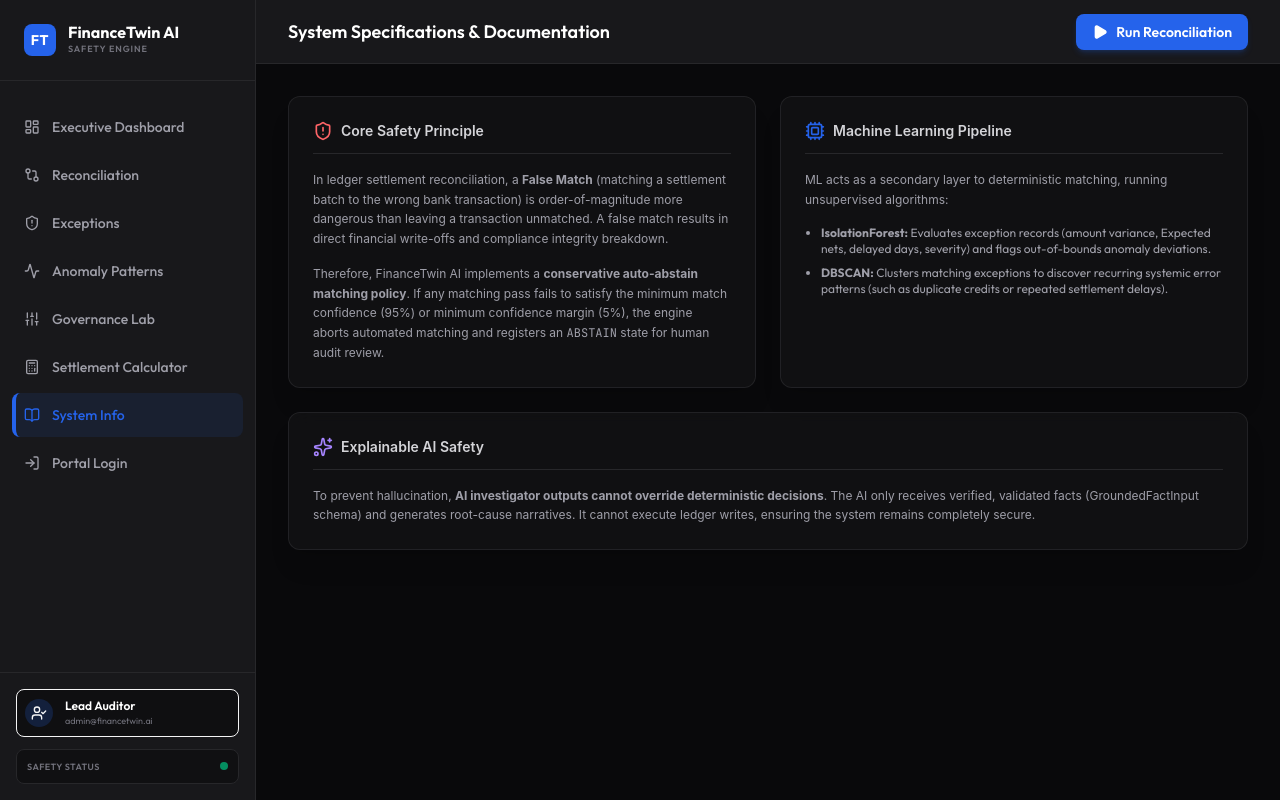
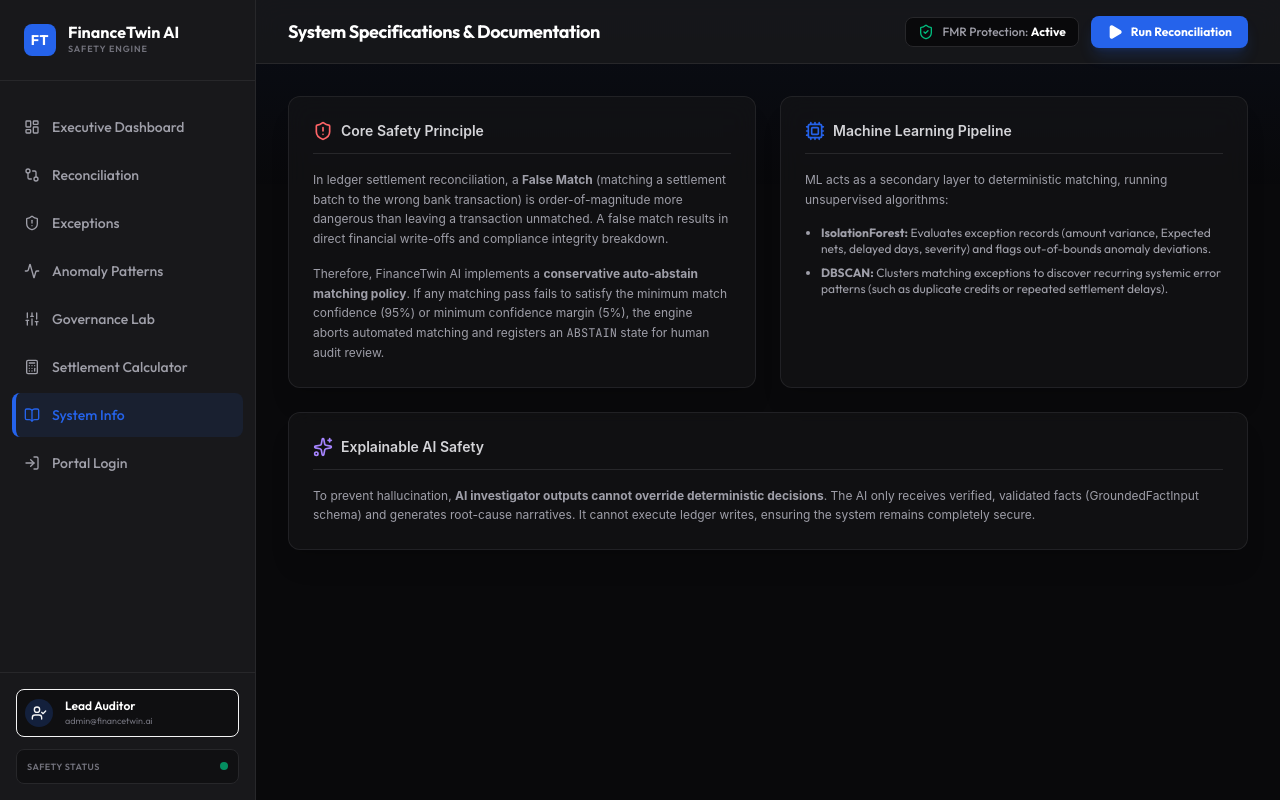
Before and after one commit to rakeshtunasahu/Financetwin-AI, a React (Vite) app in the folder frontend/: page /about in a window 1280 px wide. Built offline with nearby package versions, Linux system fonts and the light colour scheme; no server answers.

Commit message:
Enhance Header layout and PageContainer background gradients

```diff
--- a/frontend/src/components/layout/Header.tsx
+++ b/frontend/src/components/layout/Header.tsx
@@ -1,5 +1,5 @@
 import React, { useState } from 'react';
-import { Play, RotateCw } from 'lucide-react';
+import { Play, RotateCw, Activity, ShieldCheck, Bell } from 'lucide-react';
 import { apiFetch } from '../../api/client';
 
 interface HeaderProps {
@@ -29,28 +29,39 @@ export default function Header({ title, onRefresh }: HeaderProps) {
   };
 
   return (
-    <header className="h-16 bg-zinc-900 border-b border-zinc-800 flex items-center justify-between px-8 z-10 shrink-0">
+    <header className="h-16 bg-zinc-900/90 backdrop-blur-md border-b border-zinc-800 flex items-center justify-between px-8 z-10 shrink-0">
       <div className="flex items-center gap-4">
-        <h2 className="text-lg font-semibold text-white">{title}</h2>
+        <h2 className="text-lg font-bold text-white tracking-tight flex items-center gap-2">
+          <span>{title}</span>
+        </h2>
+
         {message && (
-          <div className="bg-zinc-950 border border-zinc-800 text-xs px-3 py-1.5 rounded-lg text-zinc-300">
+          <div className="bg-zinc-950 border border-brand-500/30 text-xs px-3.5 py-1.5 rounded-lg text-brand-400 font-medium animate-fade-in flex items-center gap-2 shadow-lg">
+            <Activity className="w-3.5 h-3.5 animate-pulse text-brand-500" />
             {message}
           </div>
         )}
       </div>
 
       <div className="flex items-center gap-3">
+        {/* Safety Gate Status Badge */}
+        <div className="hidden sm:flex items-center gap-2 px-3 py-1.5 bg-zinc-950 border border-zinc-800 rounded-lg text-xs font-medium text-zinc-400">
+          <ShieldCheck className="w-4 h-4 text-emerald-500" />
+          <span>FMR Protection: <strong className="text-white">Active</strong></span>
+        </div>
+
+        {/* Action Button */}
         <button
           onClick={handleRunReconciliation}
           disabled={running}
-          className="flex items-center gap-2 px-4 py-2 bg-brand-500 hover:bg-brand-600 disabled:opacity-50 text-white rounded-lg text-sm font-semibold transition-all duration-200 shadow-md shadow-brand-500/20"
+          className="flex items-center gap-2 px-4 py-2 bg-brand-500 hover:bg-brand-600 active:scale-95 disabled:opacity-50 text-white rounded-lg text-xs font-bold transition-all duration-200 shadow-lg shadow-brand-500/20"
         >
           {running ? (
             <RotateCw className="w-4 h-4 animate-spin" />
           ) : (
             <Play className="w-4 h-4 fill-white" />
           )}
-          {running ? 'Processing...' : 'Run Reconciliation'}
+          {running ? 'Processing Cycle...' : 'Run Reconciliation'}
         </button>
       </div>
     </header>
--- a/frontend/src/components/layout/PageContainer.tsx
+++ b/frontend/src/components/layout/PageContainer.tsx
@@ -10,11 +10,14 @@ interface PageContainerProps {
 
 export default function PageContainer({ title, children, onRefresh }: PageContainerProps) {
   return (
-    <div className="flex h-screen w-screen overflow-hidden bg-zinc-950 text-zinc-100">
+    <div className="flex h-screen w-screen overflow-hidden bg-zinc-950 text-zinc-100 relative">
+      {/* Background Glow Overlay */}
+      <div className="fixed top-0 left-64 w-[calc(100vw-16rem)] h-96 bg-gradient-to-b from-brand-500/5 via-transparent to-transparent pointer-events-none z-0" />
+
       <Sidebar />
-      <div className="flex flex-col flex-1 h-full min-w-0 overflow-hidden">
+      <div className="flex flex-col flex-1 h-full min-w-0 overflow-hidden relative z-10">
         <Header title={title} onRefresh={onRefresh} />
-        <main className="flex-1 overflow-y-auto p-8">
+        <main className="flex-1 overflow-y-auto p-6 md:p-8">
           <div className="max-w-7xl mx-auto space-y-6">
             {children}
           </div>
```
